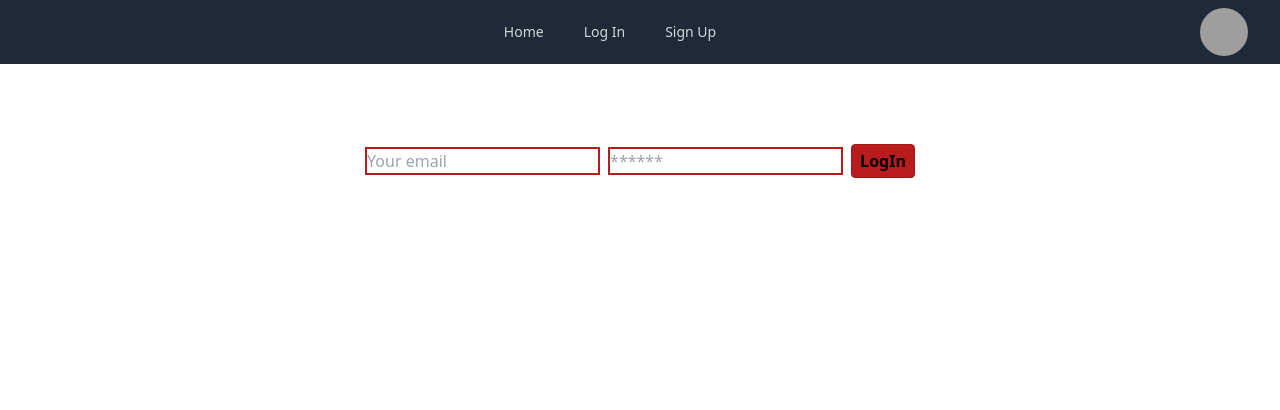
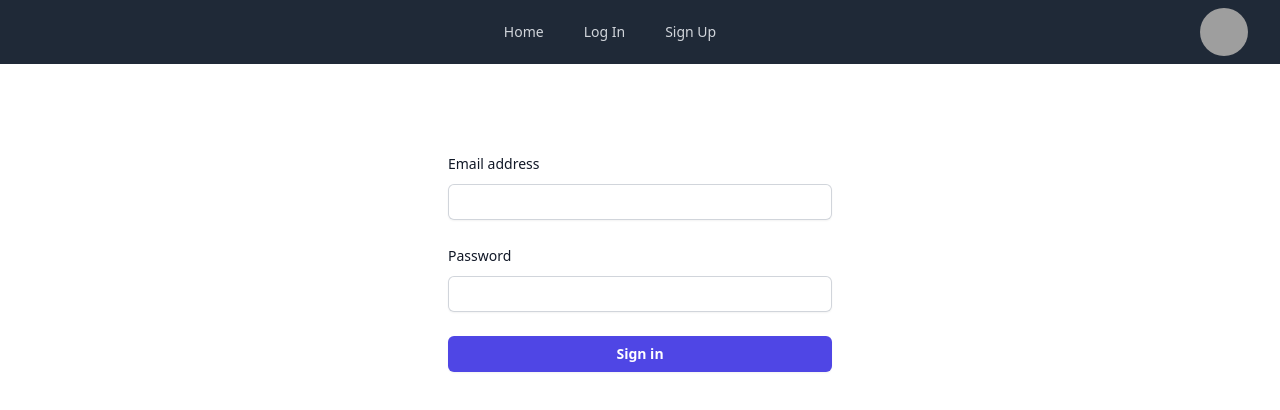
Before and after one commit to Dawnie2021/poker-buddy, a React (Vite) app in the folder client/: page /login in a window 1280 px wide. Shown: the top 410 px of the page. Built offline with nearby package versions, Linux system fonts and the light colour scheme; grey boxes are pictures that could not be loaded.

Commit message:
changed the style of log in page

```diff
--- a/client/src/pages/Login.jsx
+++ b/client/src/pages/Login.jsx
@@ -48,27 +48,31 @@ const Login = () => {
       );
     }
     return (
-      <div class="flex justify-center p-20">
-      <form class="space-x-2" onSubmit={handleFormSubmit}>
-        <input class ="border-solid border-2 border-red-700 ..."
-          placeholder="Your email"
-          name="email"
-          type="email"
-          value={formState.email}
-          onChange={handleChange}
-        />
-        <input class ="border-solid border-2 border-red-700 ..."
-          placeholder="******"
-          name="password"
-          type="password"
-          value={formState.password}
-          onChange={handleChange}
-        />
-        <button type="submit" class="bg-red-700 hover:bg-red-500 text-black-900 font-semibold hover:text-white py-1 px-2 border border-red-800 hover:border-transparent rounded">
-          LogIn
-        </button>
-      </form>
-      </div>
+        <div class="flex min-h-full flex-col justify-center px-6 py-12 lg:px-8">
+          <div class="mt-10 sm:mx-auto sm:w-full sm:max-w-sm">
+            <form class="space-y-6" onSubmit={handleFormSubmit}>
+              <div>
+                <label for="email" class="block text-sm font-medium leading-6 text-gray-900">Email address</label>
+                <div class="mt-2">
+                  <input id="email" name="email" type="email" value={formState.email} onChange={handleChange} autocomplete="email" required class="block w-full rounded-md border-0 py-1.5 text-gray-900 shadow-sm ring-1 ring-inset ring-gray-300 placeholder:text-gray-400 focus:ring-2 focus:ring-inset focus:ring-indigo-600 sm:text-sm sm:leading-6" />
+                </div>
+              </div>
+
+              <div>
+                <div class="flex items-center justify-between">
+                  <label for="password" class="block text-sm font-medium leading-6 text-gray-900">Password</label>
+                </div>
+                <div class="mt-2">
+                  <input id="password" name="password" type="password" value={formState.password} onChange={handleChange} autocomplete="current-password" required class="block w-full rounded-md border-0 py-1.5 text-gray-900 shadow-sm ring-1 ring-inset ring-gray-300 placeholder:text-gray-400 focus:ring-2 focus:ring-inset focus:ring-indigo-600 sm:text-sm sm:leading-6" />
+                </div>
+              </div>
+
+              <div>
+                <button type="submit" class="flex w-full justify-center rounded-md bg-indigo-600 px-3 py-1.5 text-sm font-semibold leading-6 text-white shadow-sm hover:bg-indigo-500 focus-visible:outline focus-visible:outline-2 focus-visible:outline-offset-2 focus-visible:outline-indigo-600">Sign in</button>
+              </div>
+            </form>
+          </div>
+        </div>
     );
   };
 
```
